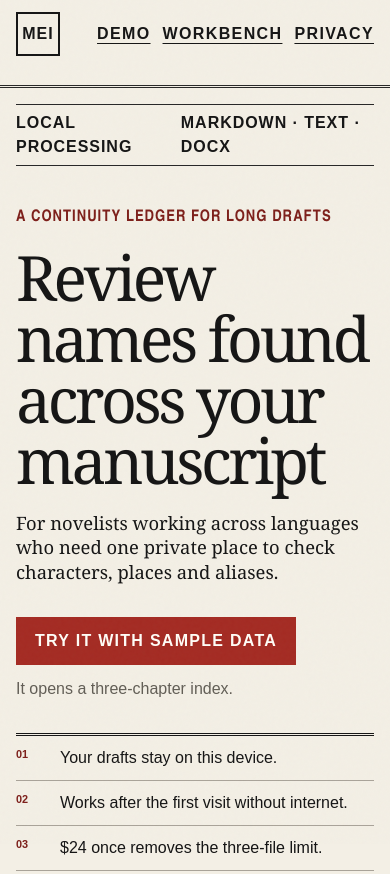
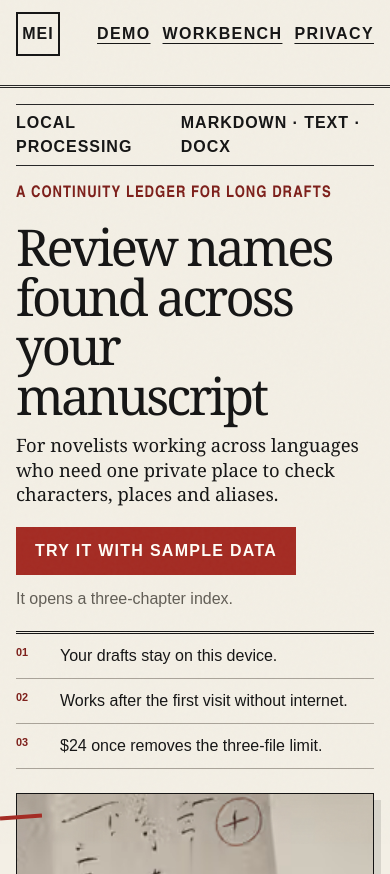
Before and after one commit to B-Divyesh/sf-manuscript-entity-indexer, a website built with Vite: page index.html in a window 390 px wide. Shown: the top 874 px of the page. Built offline with nearby package versions, Linux system fonts and the light colour scheme; no server answers.

Commit message:
fix: close mobile fold and public copy gaps

```diff
--- a/src/main.ts
+++ b/src/main.ts
@@ -151,7 +151,7 @@ function emptyWorkbench(isDemo: boolean): string {
       <p class="small-note">Free edition: up to three files. Owner edition: unlimited files.</p>
       <input id="folder-input" class="visually-hidden-input" type="file" accept=".md,.markdown,.txt,.docx" multiple webkitdirectory aria-label="Choose manuscript files">
     </section>
-    <section class="format-strip" aria-label="Supported files"><span>Markdown</span><span>Plain text</span><span>DOCX</span><span>Unicode and CJK</span></section>
+    <section class="format-strip" aria-label="Supported files and writing systems"><span>Markdown</span><span>Plain text</span><span>DOCX</span><span>Latin, Chinese, Japanese and Korean names</span></section>
     ${licensePanel()}
   </main>${footer()}`;
 }
--- a/src/style.css
+++ b/src/style.css
@@ -234,8 +234,11 @@ dialog > p { margin: 0; padding: 14px 20px; border-top: 1px solid var(--ink); co
   .site-header nav a { font-size: 1rem; }
   .wordmark span:last-child { display: none; }
   .wordmark-mark { font-size: 1rem; }
-  .hero-grid { padding-top: 40px; }
-  .hero-copy h1 { font-size: clamp(3.25rem, 16vw, 5rem); }
+  /* Keep the required action and all three plain facts in the 390 × 844 first screen. */
+  .hero-grid { padding-top: 16px; }
+  .hero-copy h1 { max-width: 12ch; margin-bottom: 12px; font-size: clamp(2.75rem, 13vw, 3.5rem); }
+  .hero-actions { margin-top: 20px; margin-bottom: 16px; }
+  .plain-facts { margin-top: 20px; }
   .edition-line, .section-kicker, .eyebrow, .utility-label { font-size: 1rem; letter-spacing: .06em; }
   .suggestion, .suggestion span { font-size: 1rem; }
   .hero-art img { box-shadow: 7px 7px 0 rgba(21,21,21,.12); }
```
Also changed, not shown: tests/e2e/product.spec.ts (+15 -6 lines), .factory/catalog-description.txt.
